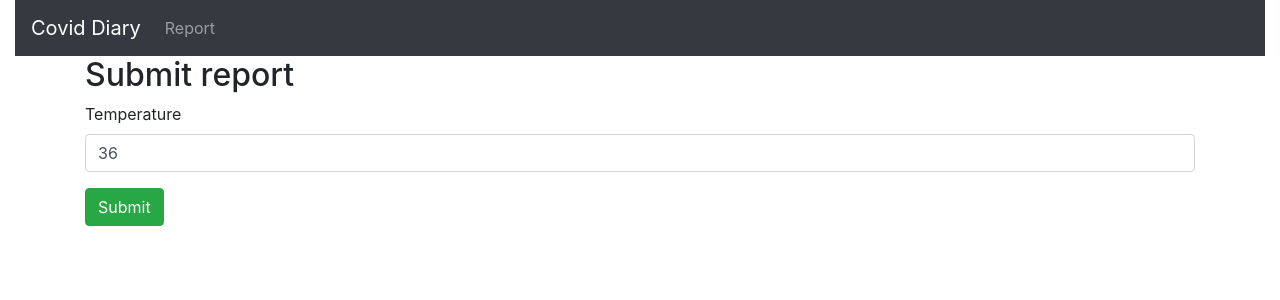
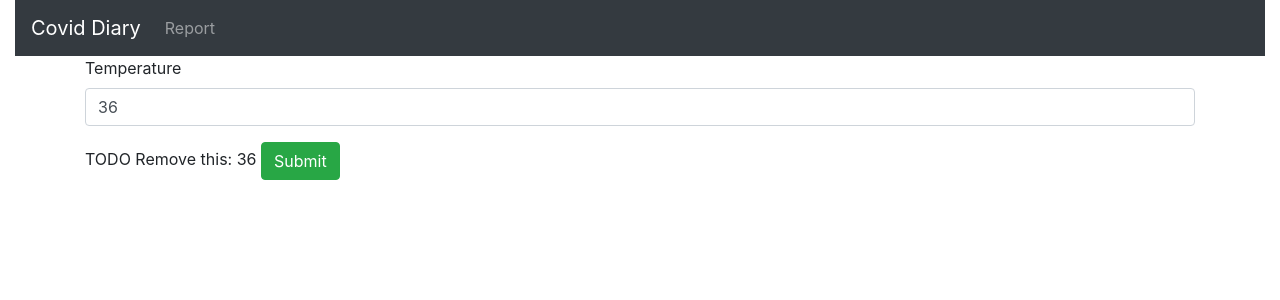
Before and after one commit to vhermecz/covid-diary, an Angular app in the folder frontend/: page /report in a window 1280 px wide. Shown: the top 300 px of the page. Built offline with nearby package versions, Linux system fonts and the light colour scheme.

Commit message:
Add decimal places to temperature

```diff
--- a/frontend/src/app/report-form/report-form.component.html
+++ b/frontend/src/app/report-form/report-form.component.html
@@ -1,5 +1,4 @@
 <div class="container">
-    <h2>Submit report</h2>
     <form #reportForm="ngForm">
         <div class="form-group">
             <label for="temperature">Temperature</label>
@@ -8,10 +7,14 @@
                 name="temperature"
                 [(ngModel)]="model.temperature"
                 type="number"
+                step="0.1"
+                min="35.0"
+                max="43.0"
                 class="form-control"
                 required
             />
         </div>
+        TODO Remove this: {{ model.temperature }}
 
         <button type="submit" class="btn btn-success">Submit</button>
     </form>
```
